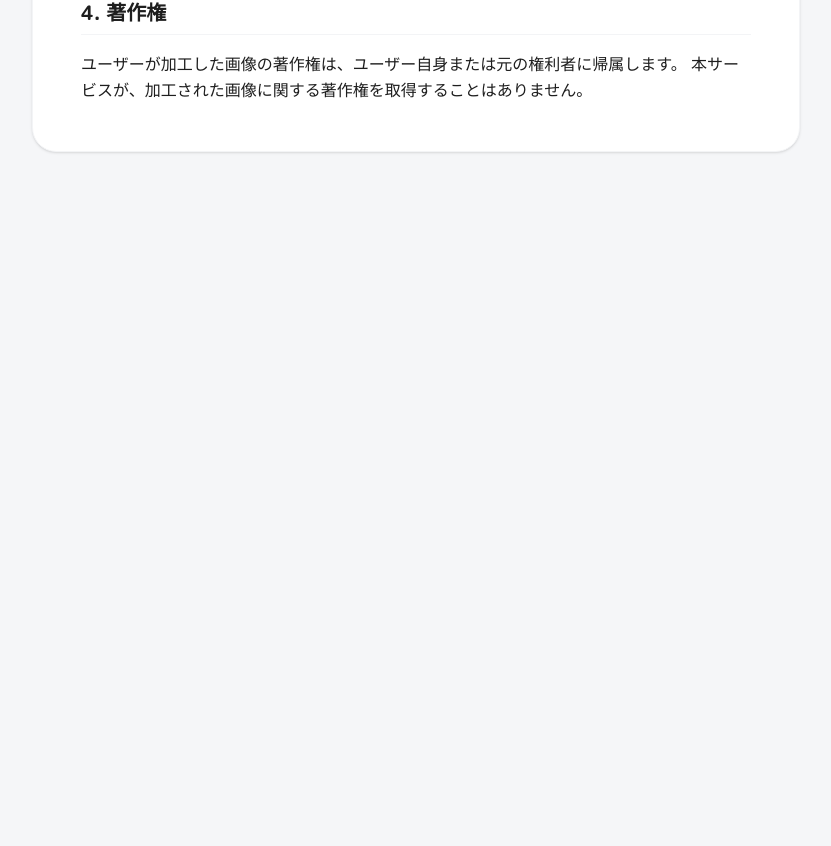
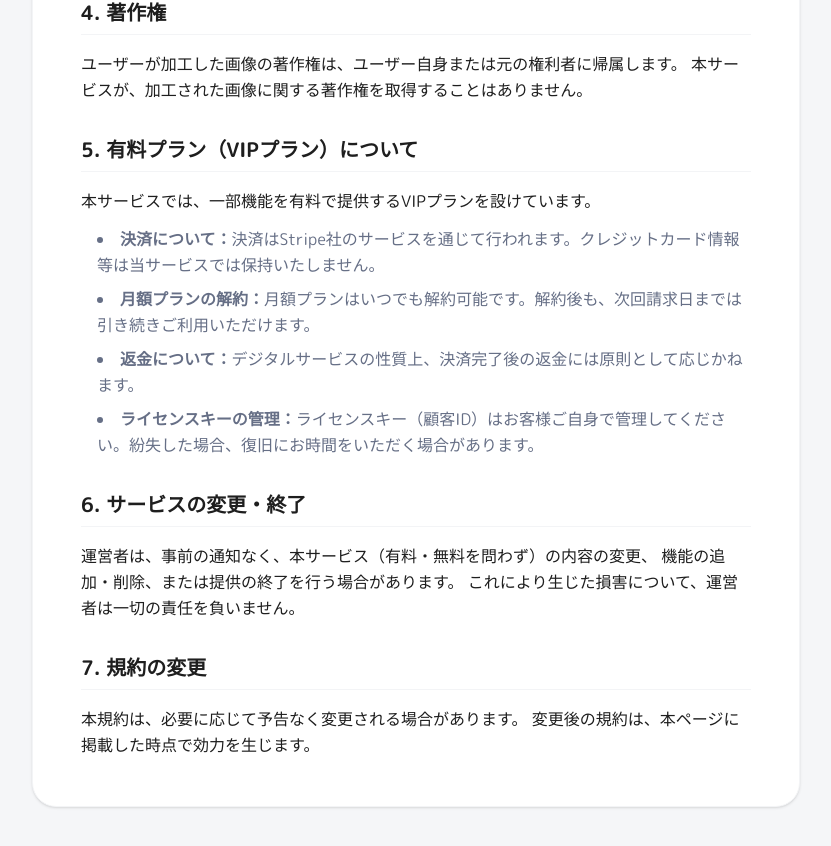
Before and after one commit to Lchiki-nl/Stamp-Image-Tools, a Next.js app: page /terms in a window 1280 px wide. Shown: the part 698-1544 px from the top of the page, without its empty margins (224-1055 px from the left). Before the commit the page ends 898 px from the top, so only its background shows below. Built offline with nearby package versions, Linux system fonts and the light colour scheme; no server answers.

Commit message:
docs(terms): add paid plan provisions to terms of service

```diff
--- a/src/app/terms/page.tsx
+++ b/src/app/terms/page.tsx
@@ -57,6 +57,48 @@ export default function TermsPage() {
               本サービスが、加工された画像に関する著作権を取得することはありません。
             </p>
           </section>
+
+          <section>
+            <h2 className="text-xl font-bold mb-4 border-b border-gray-100 pb-2">5. 有料プラン（VIPプラン）について</h2>
+            <p className="mb-3">
+              本サービスでは、一部機能を有料で提供するVIPプランを設けています。
+            </p>
+            <ul className="list-disc list-inside mt-2 space-y-2 ml-4 text-text-sub">
+              <li>
+                <strong>決済について：</strong>
+                決済はStripe社のサービスを通じて行われます。クレジットカード情報等は当サービスでは保持いたしません。
+              </li>
+              <li>
+                <strong>月額プランの解約：</strong>
+                月額プランはいつでも解約可能です。解約後も、次回請求日までは引き続きご利用いただけます。
+              </li>
+              <li>
+                <strong>返金について：</strong>
+                デジタルサービスの性質上、決済完了後の返金には原則として応じかねます。
+              </li>
+              <li>
+                <strong>ライセンスキーの管理：</strong>
+                ライセンスキー（顧客ID）はお客様ご自身で管理してください。紛失した場合、復旧にお時間をいただく場合があります。
+              </li>
+            </ul>
+          </section>
+
+          <section>
+            <h2 className="text-xl font-bold mb-4 border-b border-gray-100 pb-2">6. サービスの変更・終了</h2>
+            <p>
+              運営者は、事前の通知なく、本サービス（有料・無料を問わず）の内容の変更、
+              機能の追加・削除、または提供の終了を行う場合があります。
+              これにより生じた損害について、運営者は一切の責任を負いません。
+            </p>
+          </section>
+
+          <section>
+            <h2 className="text-xl font-bold mb-4 border-b border-gray-100 pb-2">7. 規約の変更</h2>
+            <p>
+              本規約は、必要に応じて予告なく変更される場合があります。
+              変更後の規約は、本ページに掲載した時点で効力を生じます。
+            </p>
+          </section>
         </div>
       </div>
     </div>
```
